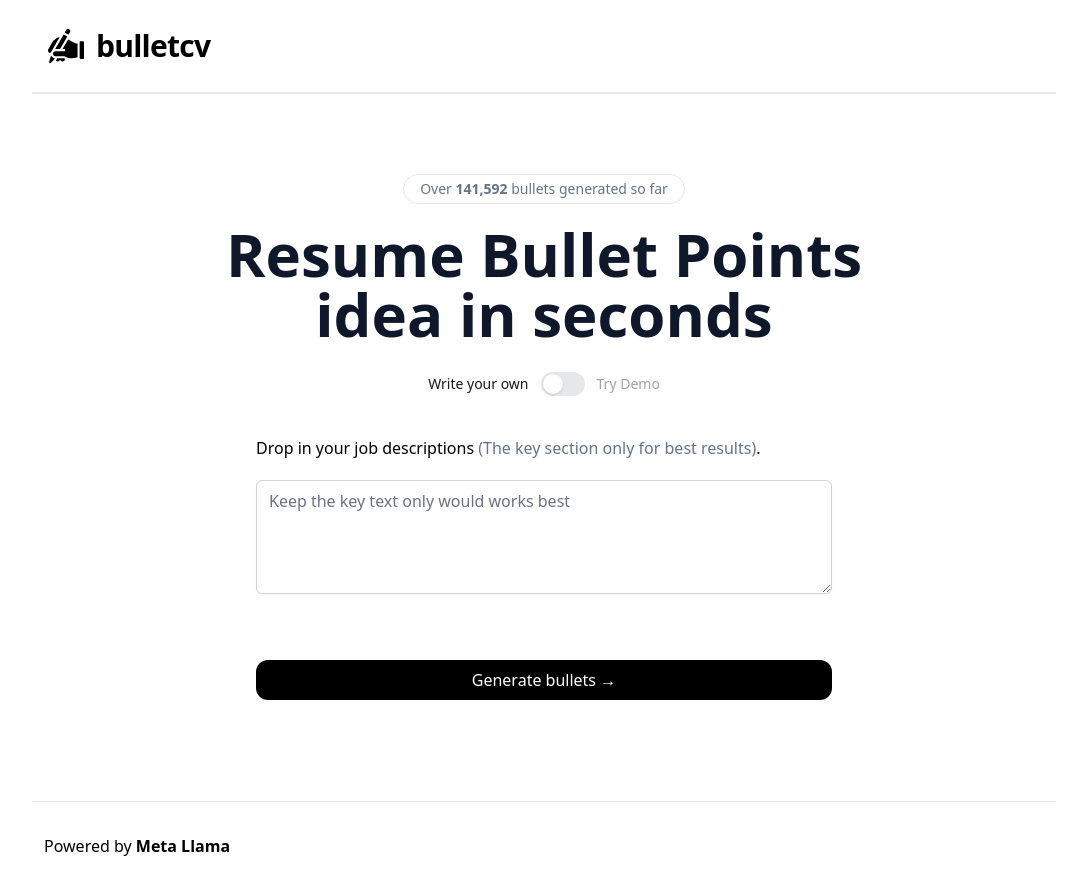
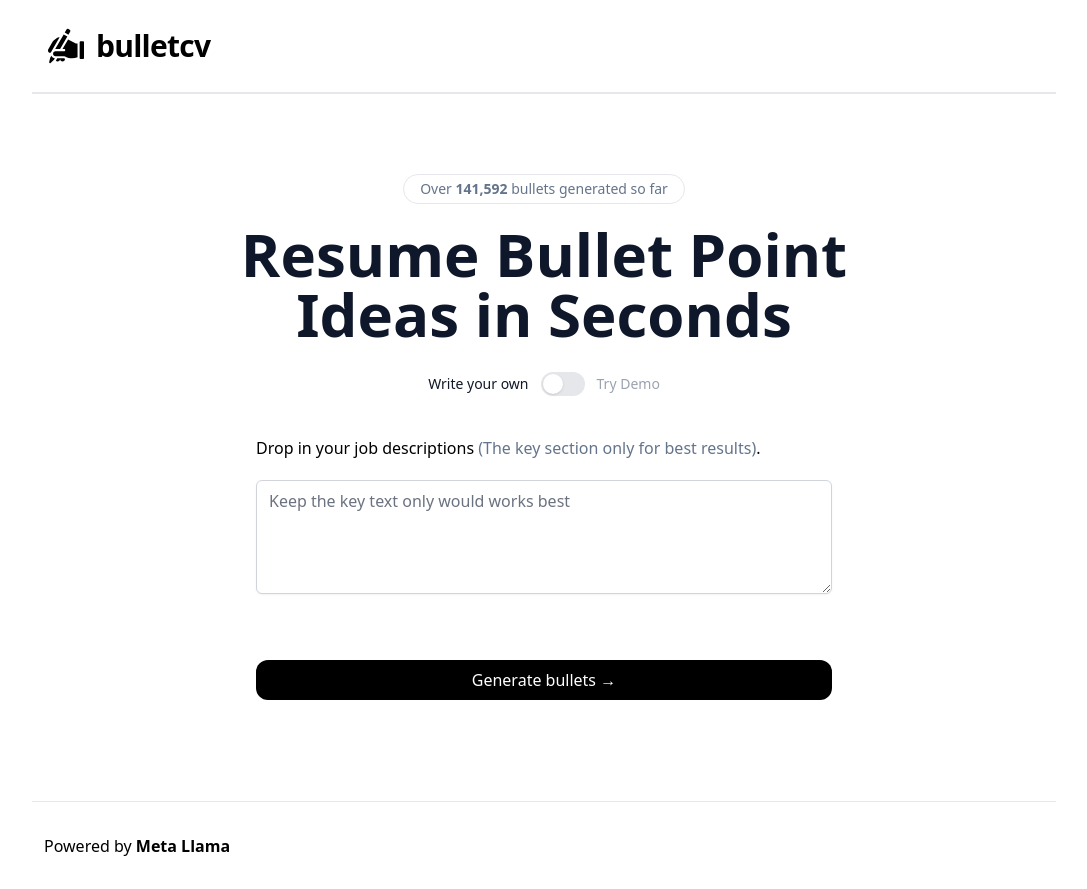
Before and after one commit to morriswong/bulletCV, a Next.js app: page / in a window 1280 px wide. Shown: the whole page, without its empty margins (96-1183 px from the left). Built offline with nearby package versions, Linux system fonts and the light colour scheme.

Commit message:
Capitalize title for resume bullet point ideas section

```diff
--- a/app/page.tsx
+++ b/app/page.tsx
@@ -119,7 +119,7 @@ Requirements: 3+ years of experience in digital marketing, proven track record o
           Over <b>141,592</b> bullets generated so far
         </p>
         <h1 className="sm:text-6xl text-4xl max-w-[708px] font-bold text-slate-900">
-          Resume Bullet Points idea in seconds
+        Resume Bullet Point Ideas in Seconds
         </h1>
         <div className="mt-7">
           <Toggle isDemo={isDemo} setIsDemo={setIsDemo} />
```
